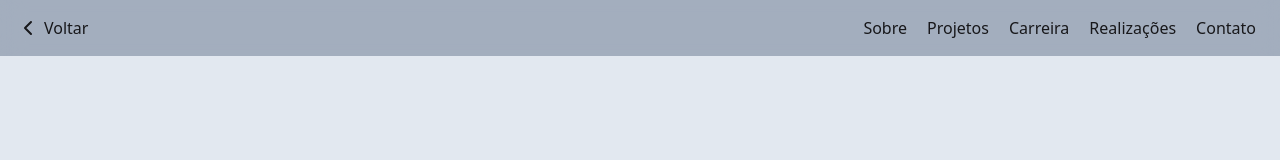
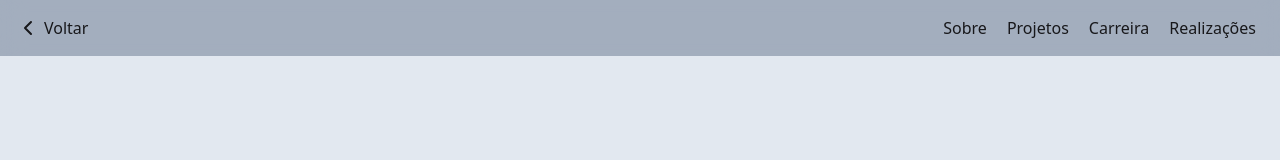
Before and after one commit to Luscarvalho42/portfolio, a Next.js app: page /sobre in a window 1280 px wide. Shown: the top 160 px of the page. Built offline with nearby package versions, Linux system fonts and the light colour scheme.

Commit message:
Finaliza implementação 1.0

```diff
--- a/src/components/BarraNavegacao.tsx
+++ b/src/components/BarraNavegacao.tsx
@@ -45,12 +45,12 @@ export default function BarraNavegacao() {
               <p className="text-sm font-thin">Realizações</p>
             </div>
           </Botao>
-          <Botao href="#contato" tipo="simples">
+          {/* <Botao href="#contato" tipo="simples">
             <div className="flex flex-col items-center">
               <PhoneOutgoing />
               <p className="text-sm font-thin">Contato</p>
             </div>
-          </Botao>
+          </Botao> */}
         </div>
       </div>
     </motion.header>
--- a/src/components/Menu.tsx
+++ b/src/components/Menu.tsx
@@ -32,9 +32,9 @@ export default function Menu() {
           <Botao href="#realizacoes" tipo="simples">
             Realizações
           </Botao>
-          <Botao href="#contato" tipo="simples">
+          {/* <Botao href="#contato" tipo="simples">
             Contato
-          </Botao>
+          </Botao> */}
         </div>
       </div>
     </motion.header>
```
Also changed, not shown: 1 other file (tests, documents, lock files or other folders).
